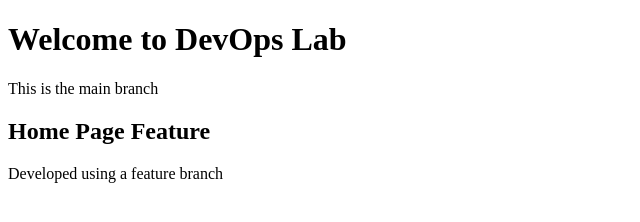
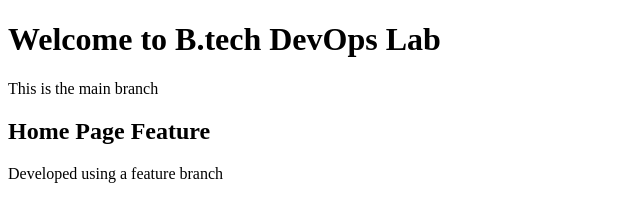
Before and after one commit to jyothsna2006/DevOps-Git-Lab, a plain HTML site: page index.html in a window 1280 px wide. Shown: the whole page, without its empty margins (0-640 px from the left). Drawn offline with Linux system fonts and the light colour scheme.

Commit message:
Update lab heading

```diff
--- a/index.html
+++ b/index.html
@@ -4,7 +4,7 @@
 <title>DevOps Lab</title>
 <head>
 <body>
-<h1>Welcome to DevOps Lab</h1>
+<h1>Welcome to B.tech DevOps Lab</h1>
 <p>This is the main branch</p>
 <h2>Home Page Feature</h2>
 <p>Developed using a feature branch</p>
```
